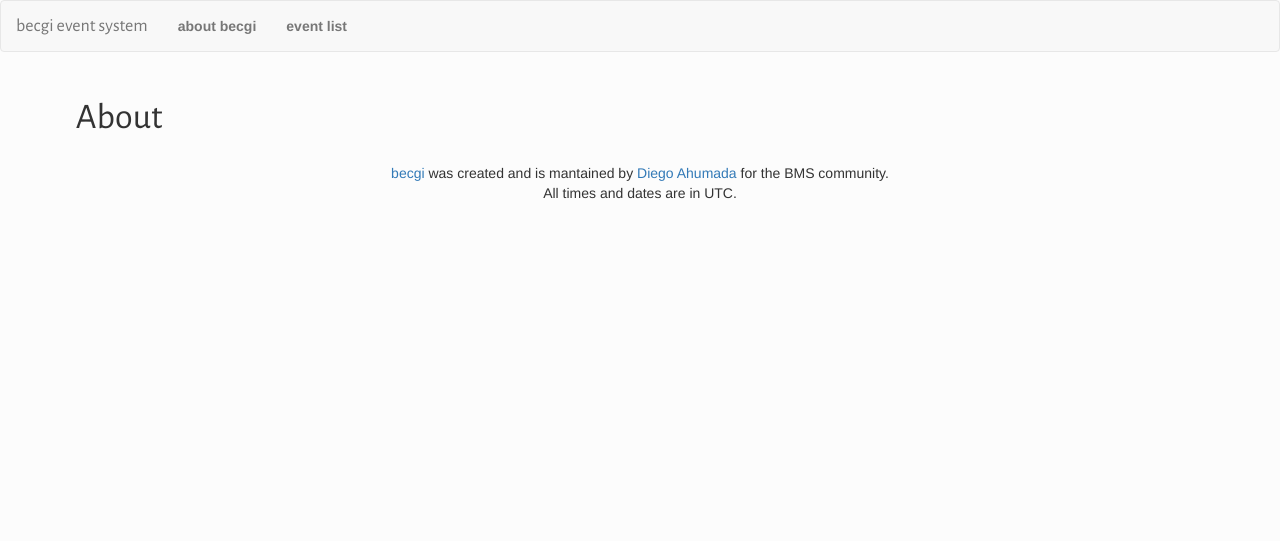
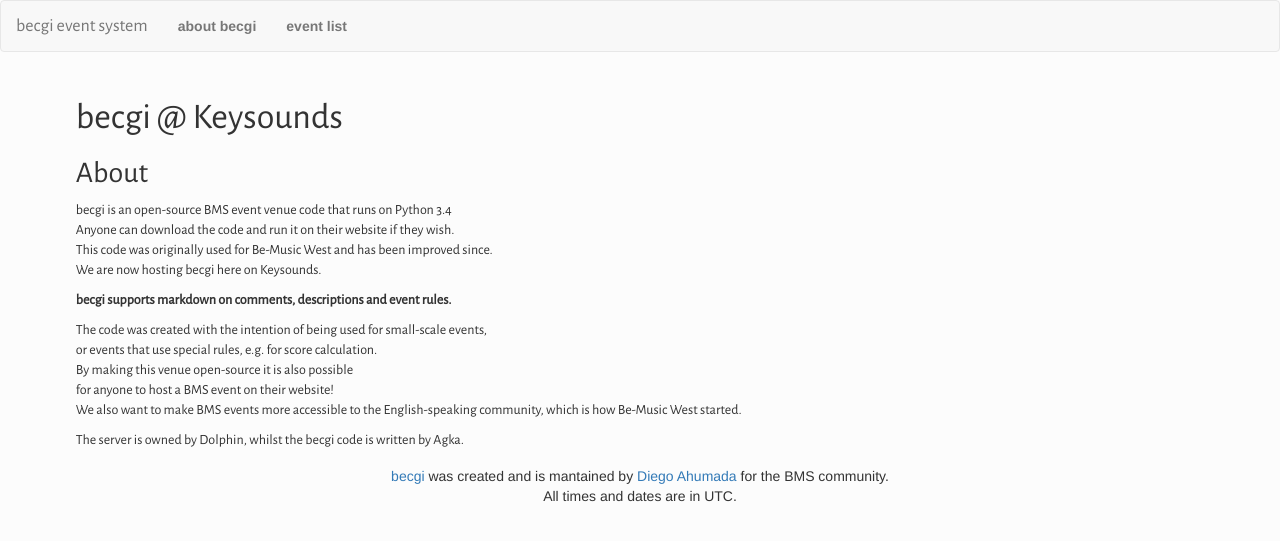
Before and after one commit to zardoru/becgi, a Flask app: page / in a window 1280 px wide. Shown: the top 541 px of the page. Run offline with Flask 2, Linux system fonts and the light colour scheme; some libraries are stand-ins or nearby versions.

Commit message:
Add index description.

```diff
--- a/app.py
+++ b/app.py
@@ -132,7 +132,7 @@ def event_song_impressions(event_id, song_id, form=None):
         return render_template("section_closed.html", event=None)
 
 
-@app.route("/event/<int:event_id>/impressions/id/submit/<int:song_id>", methods=["POST"])
+@app.route("/event/<int:event_id>/impressions/id/<int:song_id>/submit", methods=["POST"])
 def event_submit_impression(event_id, song_id):
     evt = database.Event(event_id)
     if evt.are_impressions_open:
--- a/templates/index.html
+++ b/templates/index.html
@@ -3,9 +3,28 @@
 
 <div class="row">
   <div class="col-md-12">
-    <h1 class="b-header" id="about">About</h1>
     <p class="description-text">
+		{% filter markdown %}
+#becgi @ Keysounds
 
+## About
+becgi is an open-source BMS event venue code that runs on Python 3.4
+Anyone can download the code and run it on their website if they wish.
+This code was originally used for Be-Music West and has been improved since.
+We are now hosting becgi here on Keysounds.
+
+**becgi supports markdown on comments, descriptions and event rules.**
+
+The code was created with the intention of being used for small-scale events,
+or events that use special rules, e.g. for score calculation.
+By making this venue open-source it is also possible
+for anyone to host a BMS event on their website!
+We also want to make BMS events more accessible to the English-speaking community,
+which is how Be-Music West started.
+
+The server is owned by Dolphin, whilst the becgi code is written by Agka.
+
+		{% endfilter %}
     </p>
   </div>
 </div>
```
